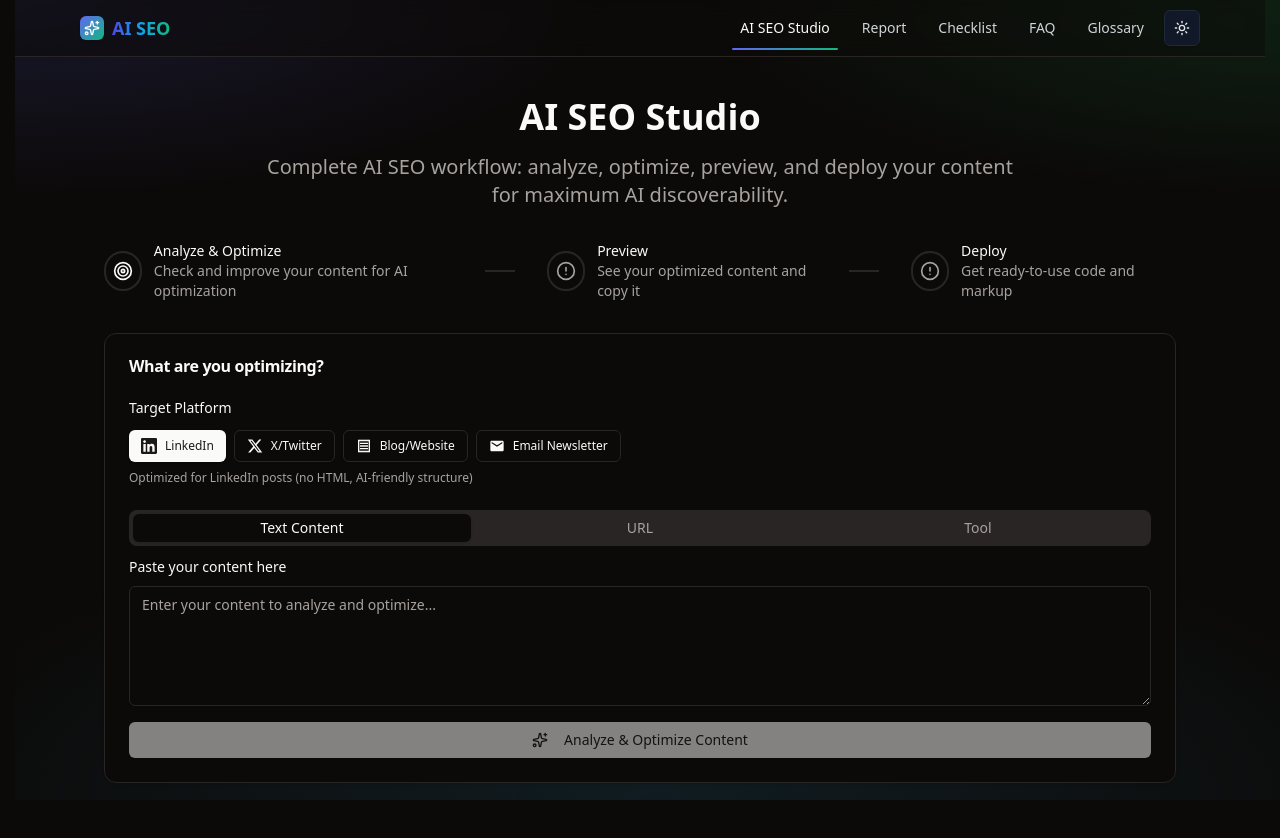
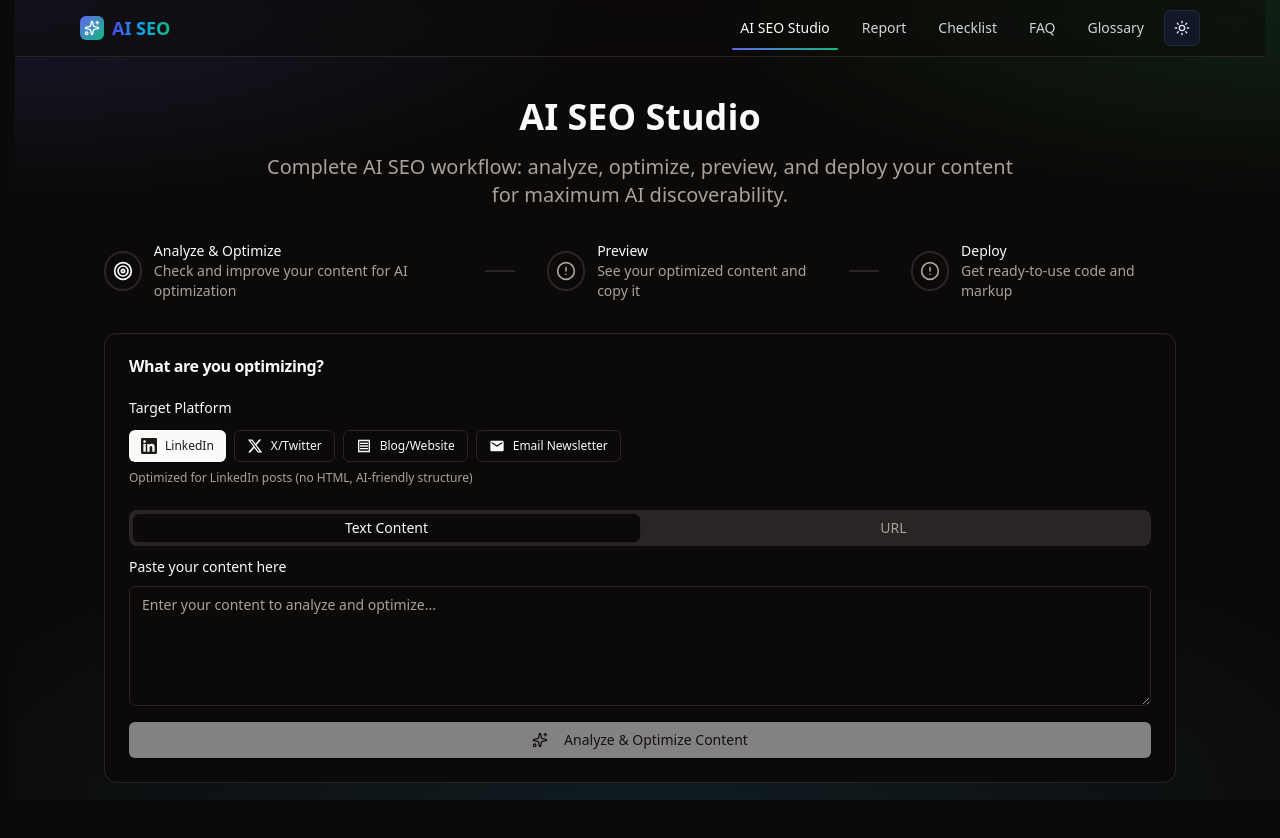
Before and after one commit to Omcci/airep, a React (Vite) app in the folder frontend/: page /studio in a window 1280 px wide. Shown: the top 838 px of the page. Built offline with nearby package versions, Linux system fonts and the light colour scheme.

Commit message:
feat(ui): simplify ContentInput tabs by platform (hide URL for LinkedIn/Twitter; keep URL+Tool for Blog; Email text-only)

```diff
--- a/frontend/src/components/ai-studio/ContentInput.tsx
+++ b/frontend/src/components/ai-studio/ContentInput.tsx
@@ -1,4 +1,4 @@
-import { useState } from 'react'
+import { useEffect } from 'react'
 import { Button } from '@/components/ui/button'
 import { Input } from '@/components/ui/input'
 import { Textarea } from '@/components/ui/textarea'
@@ -16,6 +16,7 @@
     isAnalyzing: boolean
     tool: any
     onToolChange: (tool: any) => void
+    platform: 'linkedin' | 'twitter' | 'blog' | 'email'
 }
 
 export default function ContentInput({
@@ -28,14 +29,29 @@
     onAnalyze,
     isAnalyzing,
     tool,
-    onToolChange
+    onToolChange,
+    platform
 }: ContentInputProps) {
-    const [activeTab, setActiveTab] = useState(contentType)
+    // Simple visibility map per platform
+    const tabsByPlatform: Record<'linkedin' | 'twitter' | 'blog' | 'email', Array<'url' | 'content' | 'tool'>> = {
+        linkedin: ['content'],
+        twitter: ['content'],
+        blog: ['content', 'url', 'tool'],
+        email: ['content']
+    }
+    const availableTabs = tabsByPlatform[platform] ?? ['content', 'url']
+
+    // Ensure selected contentType remains valid when platform changes
+    useEffect(() => {
+        if (!availableTabs.includes(contentType)) {
+            onContentTypeChange(availableTabs[0])
+        }
+        // eslint-disable-next-line react-hooks/exhaustive-deps
+    }, [platform])
 
     const handleTabChange = (value: string) => {
         const newType = value as 'url' | 'content' | 'tool'
-        onContentTypeChange(newType)
-        setActiveTab(newType)
+        onContentTypeChange(availableTabs.includes(newType) ? newType : availableTabs[0])
     }
 
     const handleToolChange = (field: string, value: string) => {
@@ -43,11 +59,17 @@
     }
 
     return (
-        <Tabs value={activeTab} onValueChange={handleTabChange} className="w-full">
-            <TabsList className="grid w-full grid-cols-3">
-                <TabsTrigger value="content">Text Content</TabsTrigger>
-                <TabsTrigger value="url">URL</TabsTrigger>
-                <TabsTrigger value="tool">Tool</TabsTrigger>
+        <Tabs value={contentType} onValueChange={handleTabChange} className="w-full">
+            <TabsList className={`grid w-full ${availableTabs.length === 3 ? 'grid-cols-3' : availableTabs.length === 2 ? 'grid-cols-2' : 'grid-cols-1'}`}>
+                {availableTabs.includes('content') && (
+                    <TabsTrigger value="content">Text Content</TabsTrigger>
+                )}
+                {availableTabs.includes('url') && (
+                    <TabsTrigger value="url">URL</TabsTrigger>
+                )}
+                {availableTabs.includes('tool') && (
+                    <TabsTrigger value="tool">Tool</TabsTrigger>
+                )}
             </TabsList>
 
             <TabsContent value="content" className="space-y-4">
```
